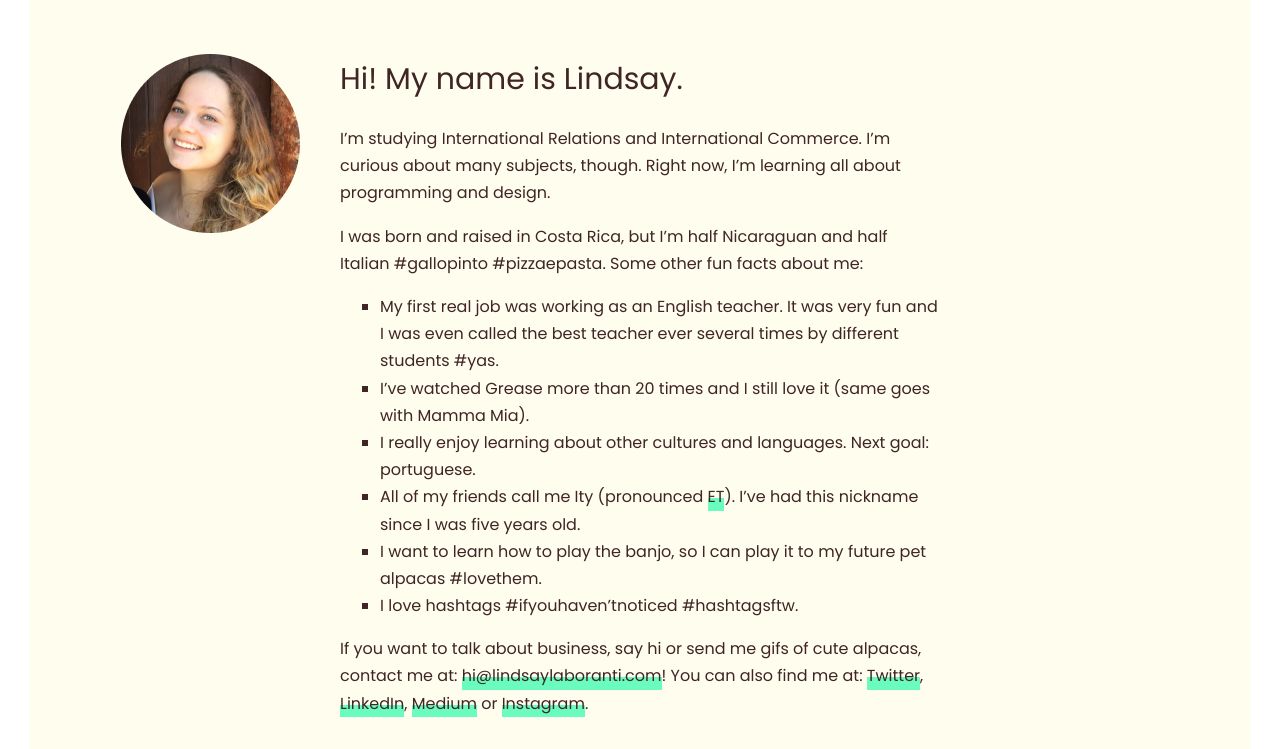
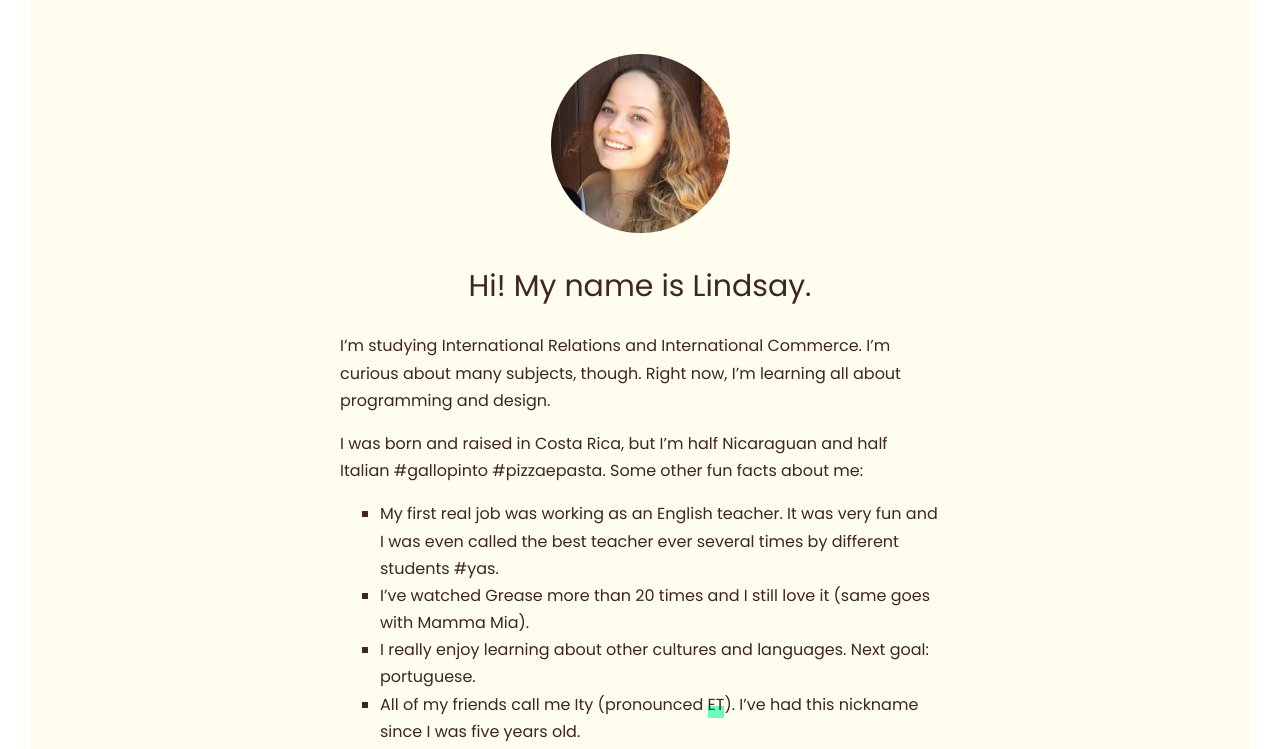
Before and after one commit to lindsaylaboranti/lindsaylaboranti.github.io, a plain HTML site: page index.html in a window 1280 px wide. Shown: the part 51-800 px from the top of the page. Drawn offline with Linux system fonts and the light colour scheme.

Commit message:
Center image and intro

```diff
--- a/style.css
+++ b/style.css
@@ -72,10 +72,21 @@ a.logo {
 }
 
 .writer-img {
+  margin: 0 auto;
+  position: relative;
+  right: auto;
+
+  }
+  /* Other version
   margin-right: 40px;
   position: absolute;
   right: 100%;
+  */
+
+.intro {
+text-align: center;
 }
+
 
 .navigation {
   font-size: 8px;
@@ -128,10 +139,13 @@ a.logo {
   }
 }
 
-@media screen and (max-width: 605px) {
+@media screen and (max-width: 670px) {
   body {
     border-width: 30px 0px;
     text-align: left;
+  }
+  .contact-links {
+    display: none;
   }
 }
 
```
Also changed, not shown: blog.html (+2 -0 lines), 1 other file.
